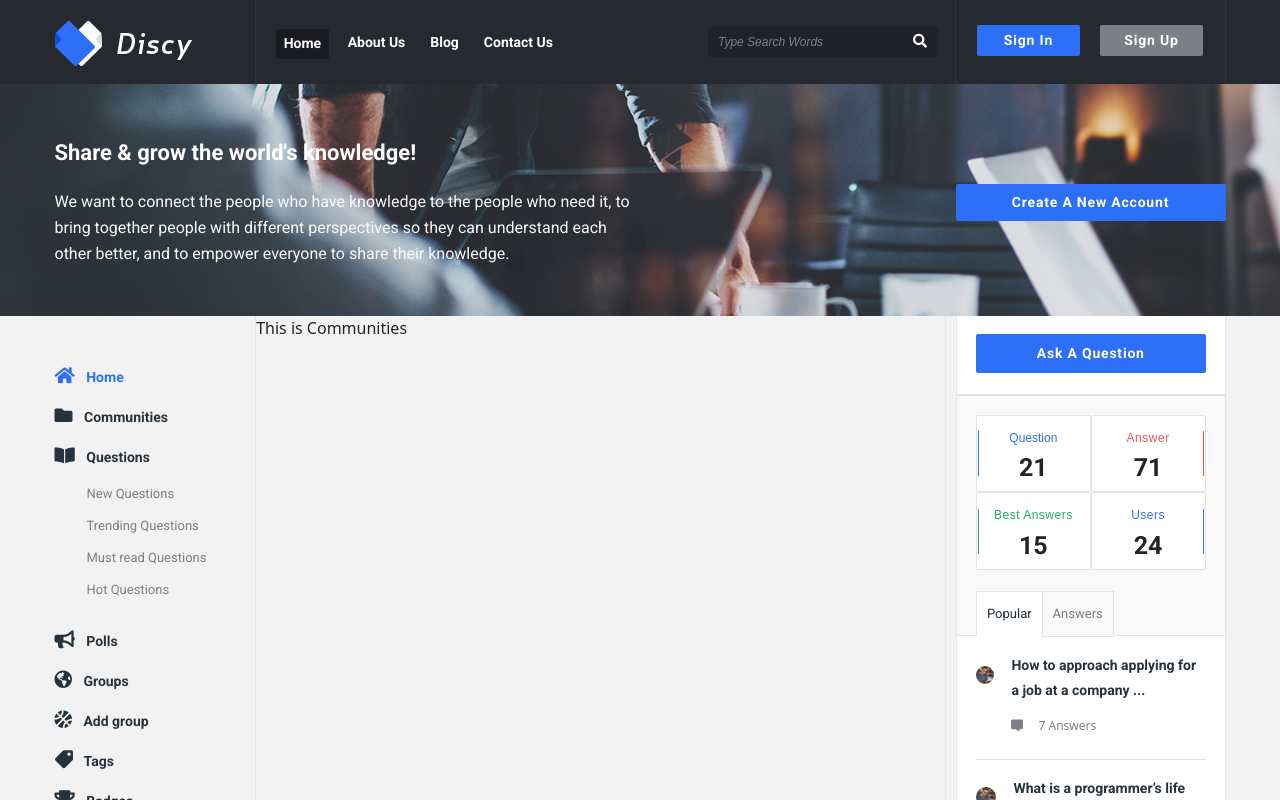
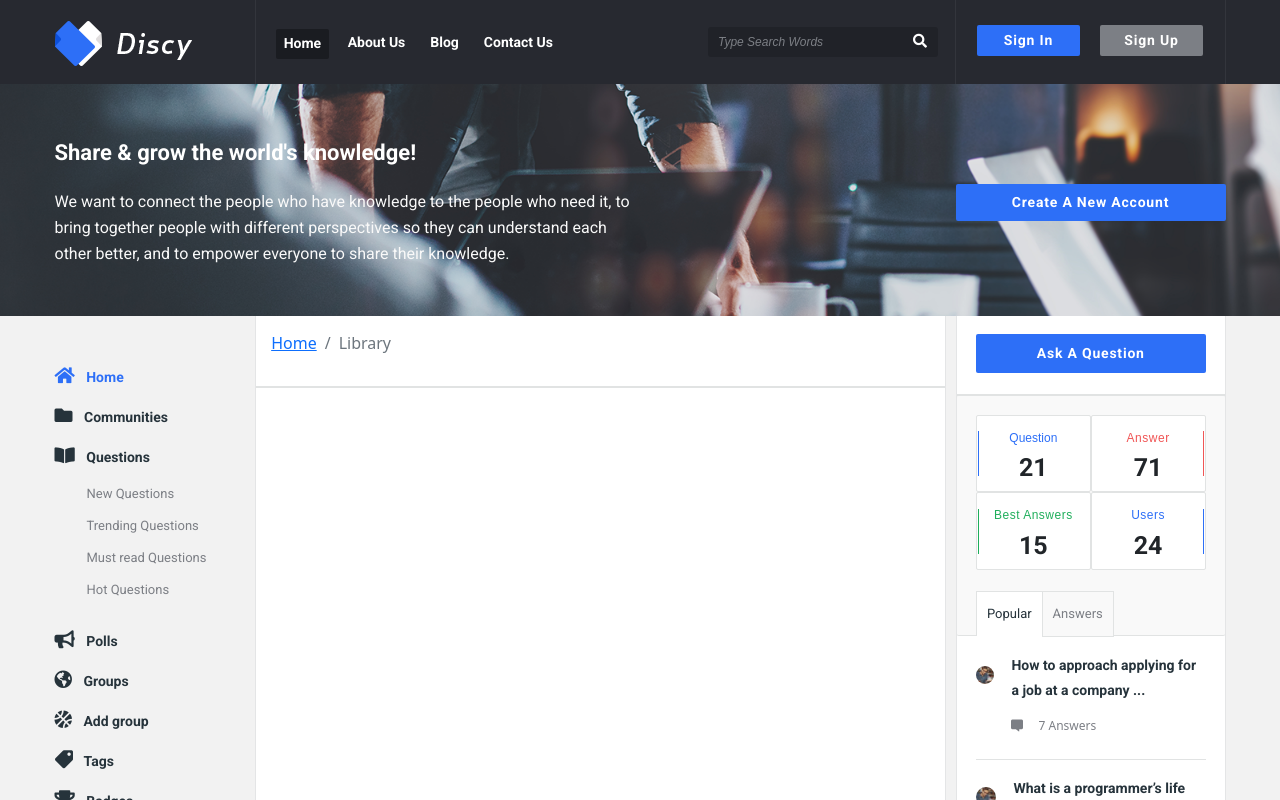
Before and after one commit to ahmadEssam77/Discy, a Vue app: page /communities in a window 1280 px wide. Shown: the top 800 px of the page. Built offline with nearby package versions, Linux system fonts and the light colour scheme.

Commit message:
start communities

```diff
--- a/src/views/Communities.vue
+++ b/src/views/Communities.vue
@@ -1,5 +1,15 @@
 <template>
-  <div>This is Communities</div>
+  <div>
+    <div class="breadcrumb-wrapper">
+      <nav aria-label="breadcrumb">
+        <ol class="breadcrumb">
+          <li class="breadcrumb-item"><a href="#">Home</a></li>
+          <li class="breadcrumb-item active" aria-current="page">Library</li>
+        </ol>
+      </nav>
+    </div>
+    <main></main>
+  </div>
 </template>
 
 <script>
@@ -8,4 +18,18 @@ export default {
 };
 </script>
 
-<style></style>
+<style scoped>
+div {
+  background-color: var(--white-text);
+}
+
+.breadcrumb-wrapper {
+  padding: 15px;
+  border-bottom: 2px solid var(--separator-color);
+}
+
+main {
+  background-color: var(--white-text);
+  height: 1355px;
+}
+</style>
```
